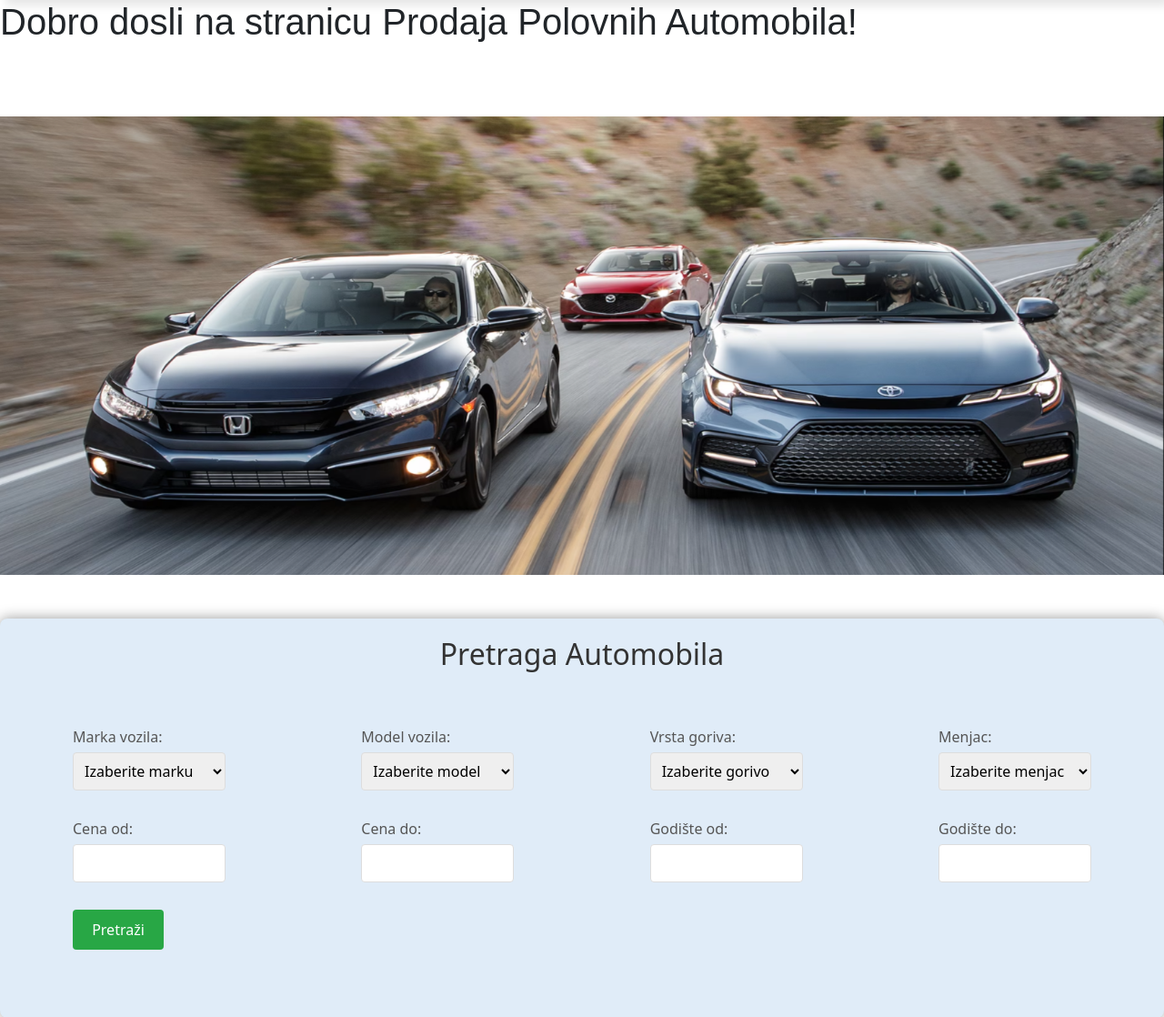
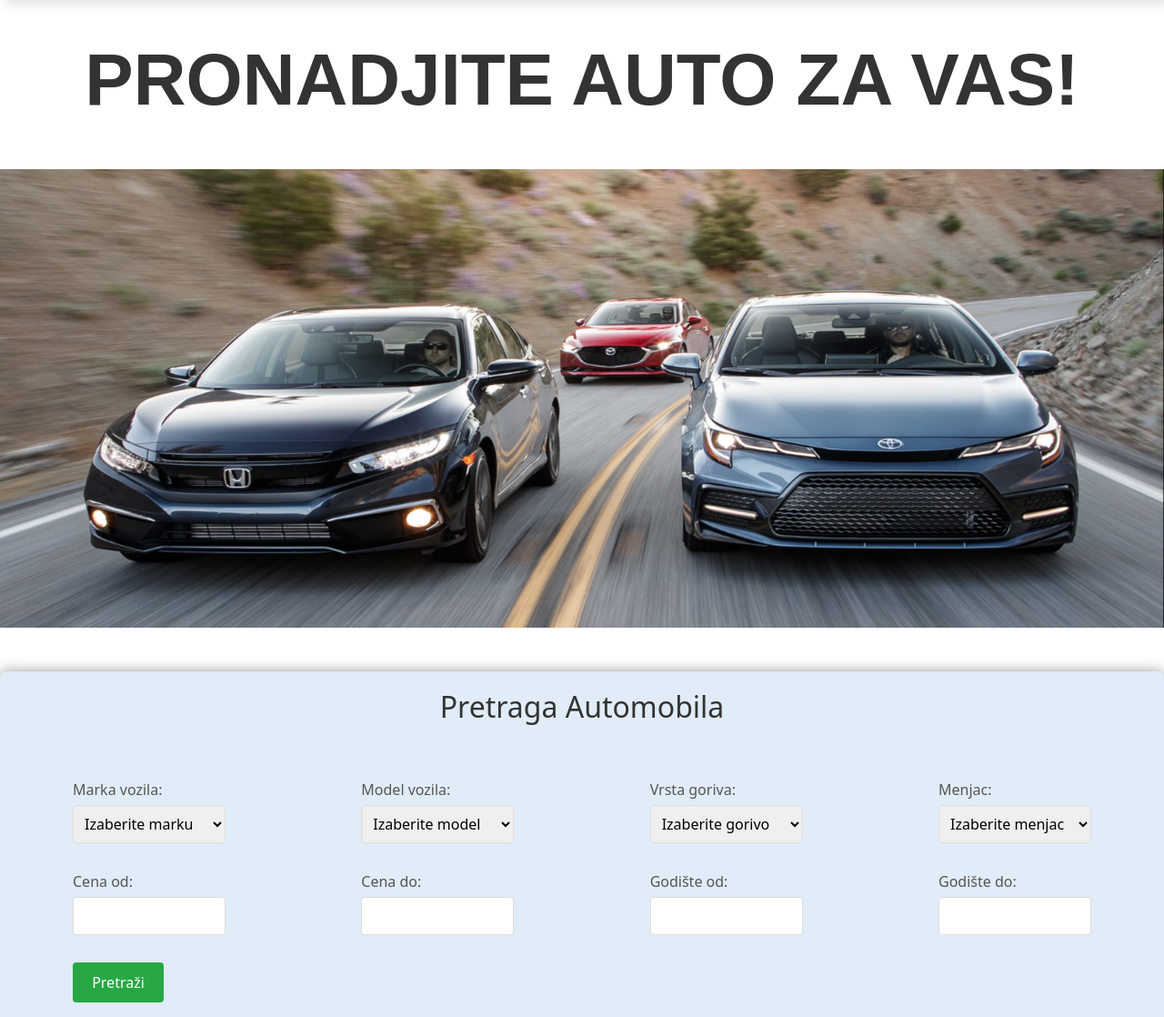
Before and after one commit to soffijamilic/maturski, a Flask app: page / in a window 1280 px wide. Shown: the part 94-1212 px from the top of the page at 91% size. Run offline with Flask 3, Linux system fonts and the light colour scheme; data comes from the database, SQL or seed files in the repository.

Commit message:
stilizovanje naslova

```diff
--- a/automobili/static/style.css
+++ b/automobili/static/style.css
@@ -28,7 +28,7 @@ header{
 .pozadina img {
     max-width: 100%;
     height: auto;
-    display: block;
+    display: flex;
 }
 .navbar{
     display: flex;
@@ -69,8 +69,18 @@ header{
     background-color: #8db1d2; /* Hover efekat */
 }
 
-h1{
+.naslov{
+    display: flex;
     font-family: Arial, Helvetica, sans-serif;
+    justify-content: center;
+    align-items: center;
+    margin-top: 40px;
+    margin-bottom: -30px;
+}
+.naslov h1{
+    color:#333;
+    font-size:80px;
+    font-weight: bold;
 }
 .logo{
     height: 70px;
--- a/automobili/templates/home.html
+++ b/automobili/templates/home.html
@@ -28,8 +28,9 @@
     {% endfor %}
     {% block content %}{% endblock %}
 </section>
-
-    <h1>Dobro dosli na stranicu Prodaja Polovnih Automobila!</h1>
+    <div class="naslov">
+         <h1>PRONADJITE AUTO ZA VAS!</h1>
+    </div>
     <br>
     <br>
     <br>
```
